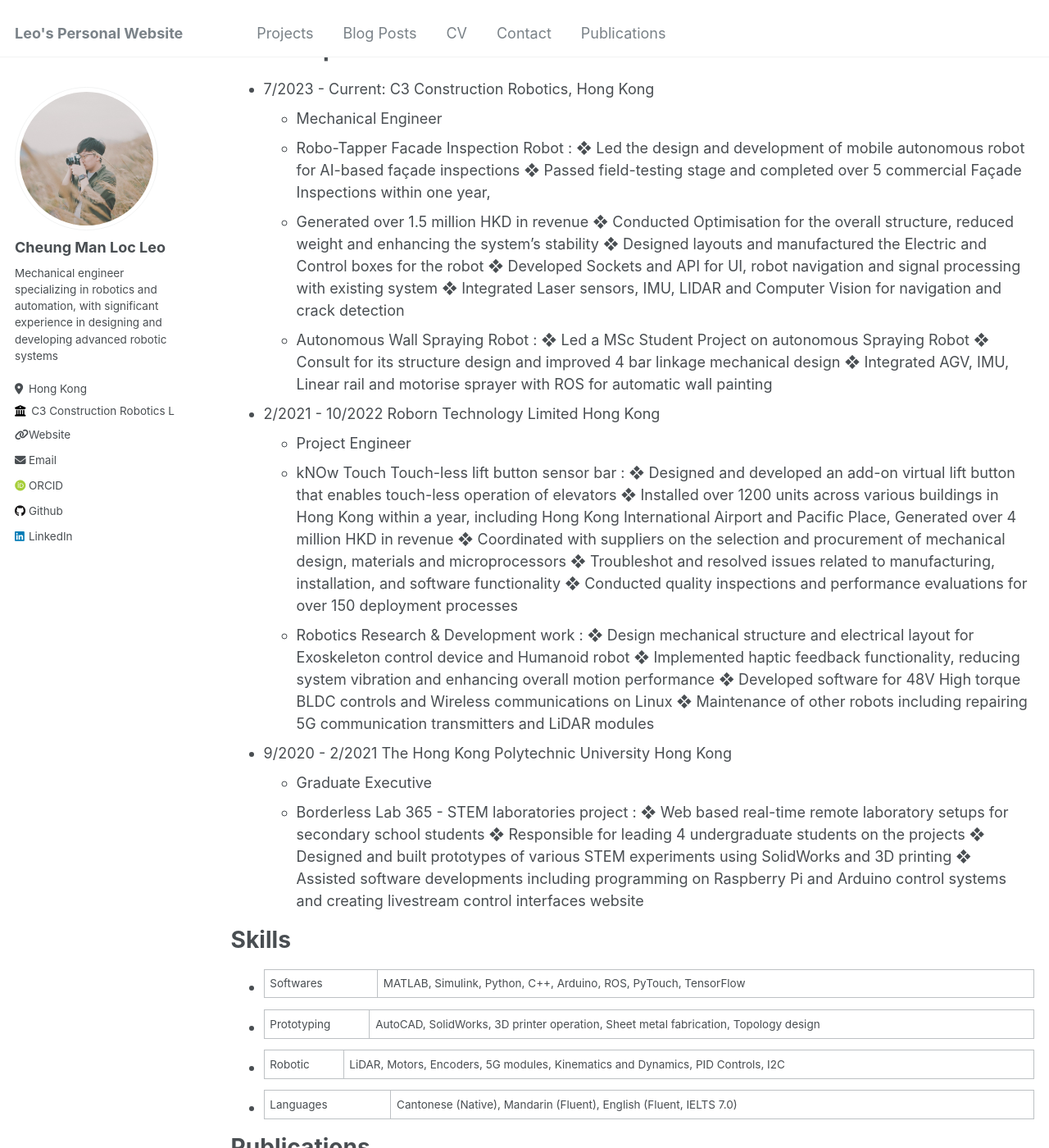
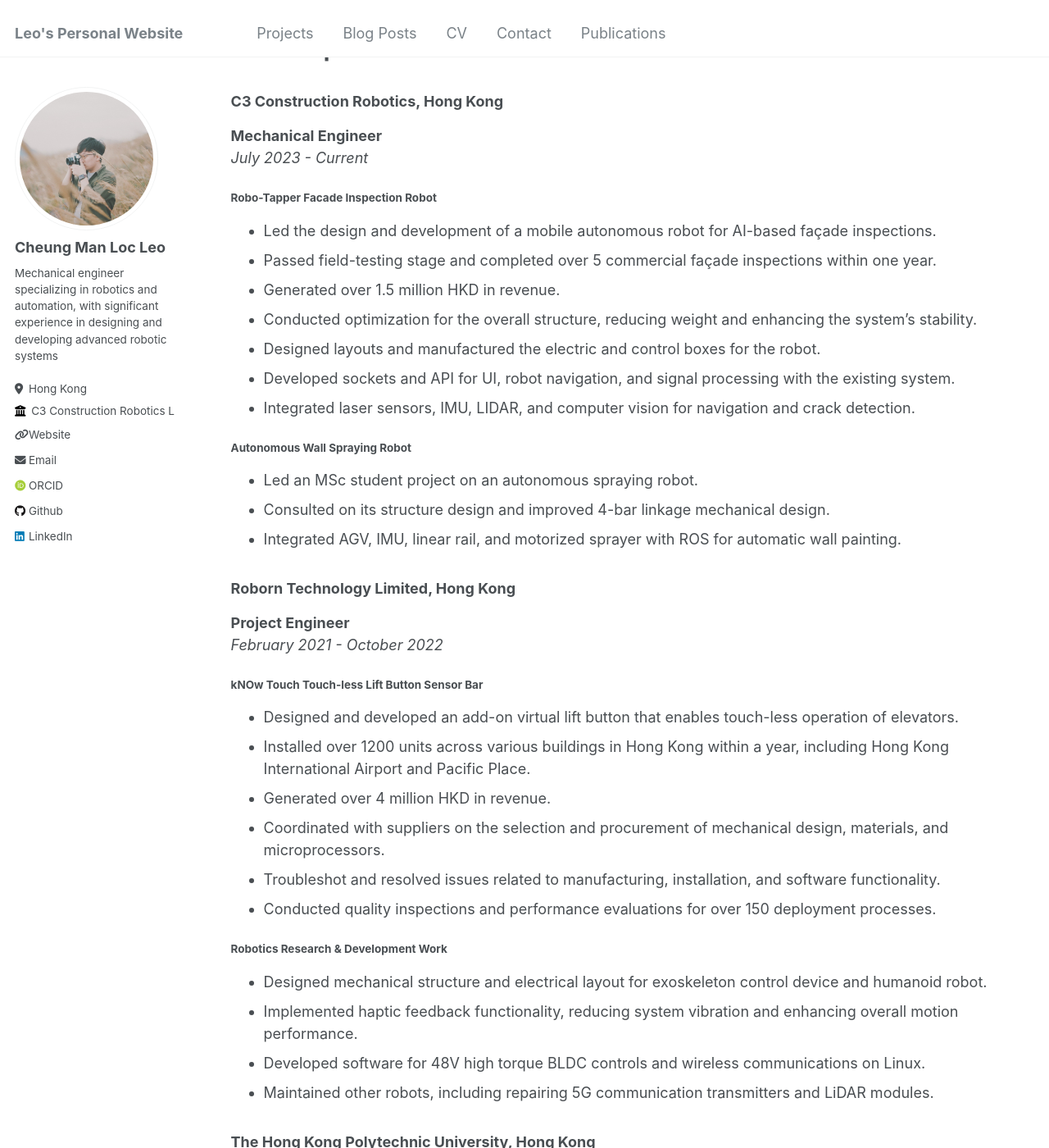
Before and after one commit to LeoCheung0804/leocheung0804.github.io, a Jekyll site: the page built from _pages/cv.md, in a window 1280 px wide and 1400 px high, scrolled down 238 px. Shown: the whole window at 82% size. Built offline with Jekyll 4.4.1, drawn with Linux system fonts in a browser that asks for light colours; some web fonts are replaced; some of the changed text lies outside the part shown.

Commit message:
edited cv

```diff
--- a/_pages/cv.md
+++ b/_pages/cv.md
@@ -9,62 +9,67 @@ redirect_from:
 
 {% include base_path %}
 
-Education
-======
-* MSc in Mechanical And Automation Engineering, The Chinese University Of Hong Kong Hong Kong, 2023
-* BSc (Hons) Engineering Physics, The Hong Kong Polytechnic University, 2020
+# Education
 
-Work experience
-======
-* 7/2023 - Current: C3 Construction Robotics, Hong Kong
-  * Mechanical Engineer
-  * Robo-Tapper Facade Inspection Robot :
-  ❖ Led the design and development of mobile autonomous robot for AI-based façade inspections
-  ❖ Passed field-testing stage and completed over 5 commercial Façade Inspections within one year,
-  * Generated over 1.5 million HKD in revenue
-  ❖ Conducted Optimisation for the overall structure, reduced weight and enhancing the system's stability
-  ❖ Designed layouts and manufactured the Electric and Control boxes for the robot
-  ❖ Developed Sockets and API for UI, robot navigation and signal processing with existing system
-  ❖ Integrated Laser sensors, IMU, LIDAR and Computer Vision for navigation and crack detection
-  * Autonomous Wall Spraying Robot :
-  ❖ Led a MSc Student Project on autonomous Spraying Robot
-  ❖ Consult for its structure design and improved 4 bar linkage mechanical design
-  ❖ Integrated AGV, IMU, Linear rail and motorise sprayer with ROS for automatic wall painting
+- MSc in Mechanical And Automation Engineering, The Chinese University Of Hong Kong, 2023
+- BSc (Hons) Engineering Physics, The Hong Kong Polytechnic University, 2020
 
-* 2/2021 - 10/2022 Roborn Technology Limited Hong Kong
-  * Project Engineer
-  * kNOw Touch Touch-less lift button sensor bar :
-  ❖ Designed and developed an add-on virtual lift button that enables touch-less operation of elevators
-  ❖ Installed over 1200 units across various buildings in Hong Kong within a year, including Hong Kong
-  International Airport and Pacific Place, Generated over 4 million HKD in revenue
-  ❖ Coordinated with suppliers on the selection and procurement of mechanical design, materials and
-  microprocessors
-  ❖ Troubleshot and resolved issues related to manufacturing, installation, and software functionality
-  ❖ Conducted quality inspections and performance evaluations for over 150 deployment processes
-  * Robotics Research & Development work :
-  ❖ Design mechanical structure and electrical layout for Exoskeleton control device and Humanoid robot
-  ❖ Implemented haptic feedback functionality, reducing system vibration and enhancing overall motion
-  performance
-  ❖ Developed software for 48V High torque BLDC controls and Wireless communications on Linux
-  ❖ Maintenance of other robots including repairing 5G communication transmitters and LiDAR modules
+# Work Experience
 
-* 9/2020 - 2/2021 The Hong Kong Polytechnic University Hong Kong
-  * Graduate Executive
-  * Borderless Lab 365 - STEM laboratories project :
-  ❖ Web based real-time remote laboratory setups for secondary school students
-  ❖ Responsible for leading 4 undergraduate students on the projects
-  ❖ Designed and built prototypes of various STEM experiments using SolidWorks and 3D printing
-  ❖ Assisted software developments including programming on Raspberry Pi and Arduino control
-  systems and creating livestream control interfaces website
+### C3 Construction Robotics, Hong Kong
+**Mechanical Engineer**
+*July 2023 - Current*
 
-Skills
-======
-* Softwares | MATLAB, Simulink, Python, C++, Arduino, ROS, PyTouch, TensorFlow
-* Prototyping | AutoCAD, SolidWorks, 3D printer operation, Sheet metal fabrication, Topology design
-* Robotic | LiDAR, Motors, Encoders, 5G modules, Kinematics and Dynamics, PID Controls, I2C
-* Languages | Cantonese (Native), Mandarin (Fluent), English (Fluent, IELTS 7.0)
+#### Robo-Tapper Facade Inspection Robot
+- Led the design and development of a mobile autonomous robot for AI-based façade inspections.
+- Passed field-testing stage and completed over 5 commercial façade inspections within one year.
+- Generated over 1.5 million HKD in revenue.
+- Conducted optimization for the overall structure, reducing weight and enhancing the system's stability.
+- Designed layouts and manufactured the electric and control boxes for the robot.
+- Developed sockets and API for UI, robot navigation, and signal processing with the existing system.
+- Integrated laser sensors, IMU, LIDAR, and computer vision for navigation and crack detection.
 
-Publications
+#### Autonomous Wall Spraying Robot
+- Led an MSc student project on an autonomous spraying robot.
+- Consulted on its structure design and improved 4-bar linkage mechanical design.
+- Integrated AGV, IMU, linear rail, and motorized sprayer with ROS for automatic wall painting.
+
+### Roborn Technology Limited, Hong Kong
+**Project Engineer**
+*February 2021 - October 2022*
+
+#### kNOw Touch Touch-less Lift Button Sensor Bar
+- Designed and developed an add-on virtual lift button that enables touch-less operation of elevators.
+- Installed over 1200 units across various buildings in Hong Kong within a year, including Hong Kong International Airport and Pacific Place.
+- Generated over 4 million HKD in revenue.
+- Coordinated with suppliers on the selection and procurement of mechanical design, materials, and microprocessors.
+- Troubleshot and resolved issues related to manufacturing, installation, and software functionality.
+- Conducted quality inspections and performance evaluations for over 150 deployment processes.
+
+#### Robotics Research & Development Work
+- Designed mechanical structure and electrical layout for exoskeleton control device and humanoid robot.
+- Implemented haptic feedback functionality, reducing system vibration and enhancing overall motion performance.
+- Developed software for 48V high torque BLDC controls and wireless communications on Linux.
+- Maintained other robots, including repairing 5G communication transmitters and LiDAR modules.
+
+### The Hong Kong Polytechnic University, Hong Kong
+**Graduate Executive**
+*September 2020 - February 2021*
+
+#### Borderless Lab 365 - STEM Laboratories Project
+- Developed web-based real-time remote laboratory setups for secondary school students.
+- Led a team of 4 undergraduate students on the projects.
+- Designed and built prototypes of various STEM experiments using SolidWorks and 3D printing.
+- Assisted in software development, including programming on Raspberry Pi and Arduino control systems and creating livestream control interfaces website.
+
+# Skills
+
+* Softwares: MATLAB, Simulink, Python, C++, Arduino, ROS, PyTouch, TensorFlow
+* Prototyping: AutoCAD, SolidWorks, 3D printer operation, Sheet metal fabrication, Topology design
+* Robotic: LiDAR, Motors, Encoders, 5G modules, Kinematics and Dynamics, PID Controls, I2C
+* Languages: Cantonese (Native), Mandarin (Fluent), English (Fluent, IELTS 7.0)
+
+# Publications
 ======
   <ul>{% for post in site.publications reversed %}
     {% include archive-single-cv.html %}
```
